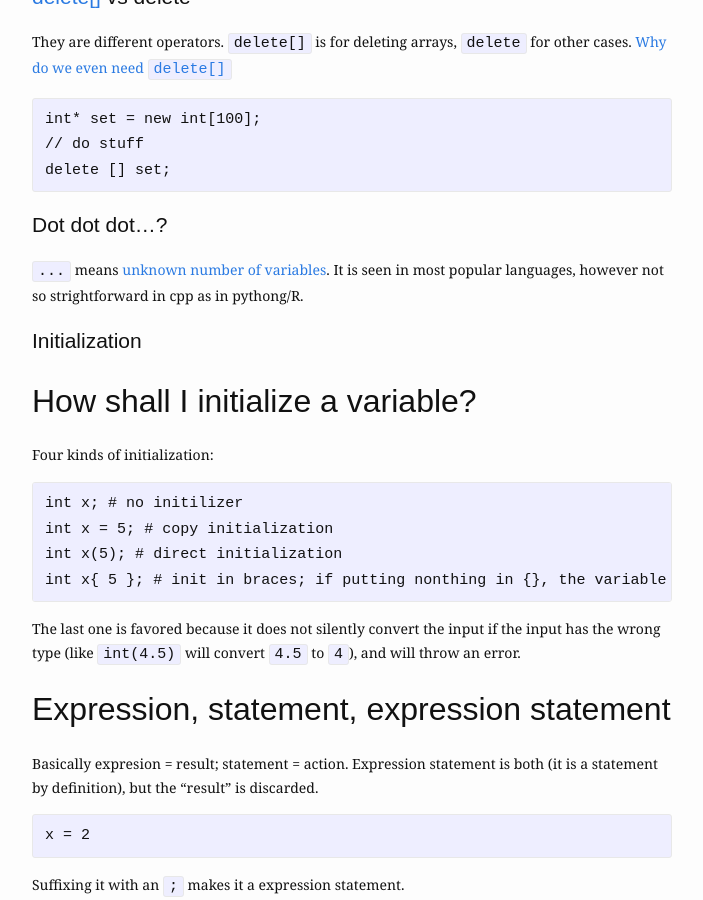
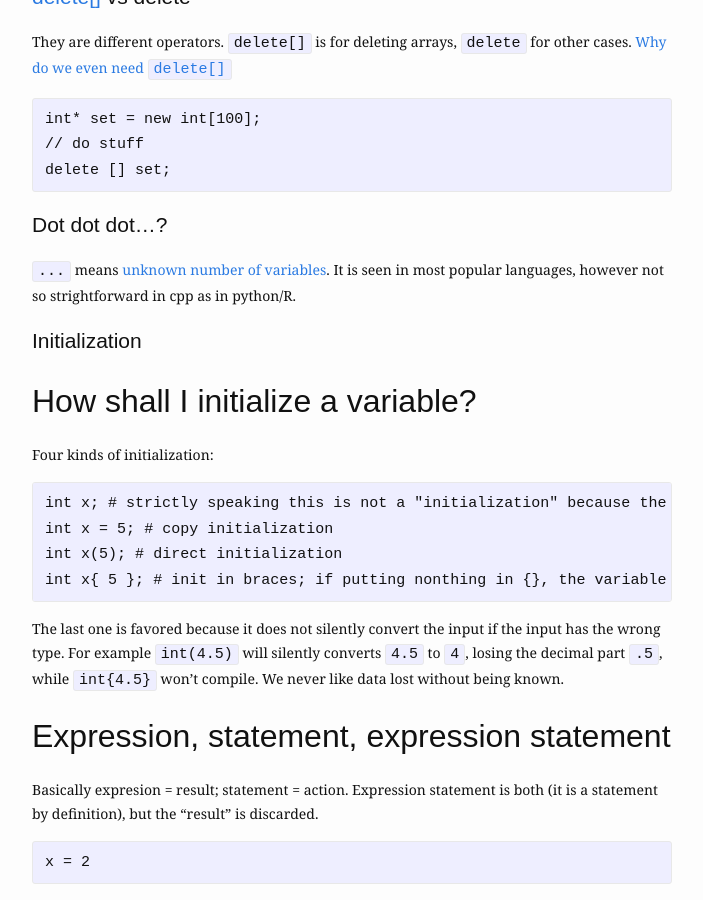
Before and after one commit to idiotekk/idiotekk.github.io, a Jekyll site: the page built from _posts/2021-09-11-cpp_random.markdown, in a window 1280 px wide and 900 px high, scrolled down 888 px. Shown: the whole window, without its empty margins (288-991 px from the left). Built offline with Jekyll 4.4.1, drawn with Linux system fonts in a browser that asks for light colours.

Commit message:
Update 2021-09-11-cpp_random.markdown

````diff
--- a/_posts/2021-09-11-cpp_random.markdown
+++ b/_posts/2021-09-11-cpp_random.markdown
@@ -42,18 +42,18 @@ delete [] set;
 
 # Dot dot dot...?
 `...` means [unknown number of variables](https://en.wikipedia.org/wiki/Variadic_function#In_C++).
-It is seen in most popular languages, however not so strightforward in cpp as in pythong/R.
+It is seen in most popular languages, however not so strightforward in cpp as in python/R.
 
 # Initialization
 ## How shall I initialize a variable?
 Four kinds of initialization:
 ```cpp
-int x; # no initilizer
+int x; # strictly speaking this is not a "initialization" because the varible is not initialized
 int x = 5; # copy initialization
 int x(5); # direct initialization
 int x{ 5 }; # init in braces; if putting nonthing in {}, the variable is set to 0.
 ```
-The last one is favored because it does not silently convert the input if the input has the wrong type (like `int(4.5)` will convert `4.5` to `4`), and will throw an error.
+The last one is favored because it does not silently convert the input if the input has the wrong type. For example `int(4.5)` will silently converts `4.5` to `4`, losing the decimal part `.5`, while `int{4.5}` won't compile. We never like data lost without being known.
 
 ## Expression, statement, expression statement
 Basically expresion = result; statement = action. Expression statement is both (it is a statement by definition), but the "result" is discarded.
````
